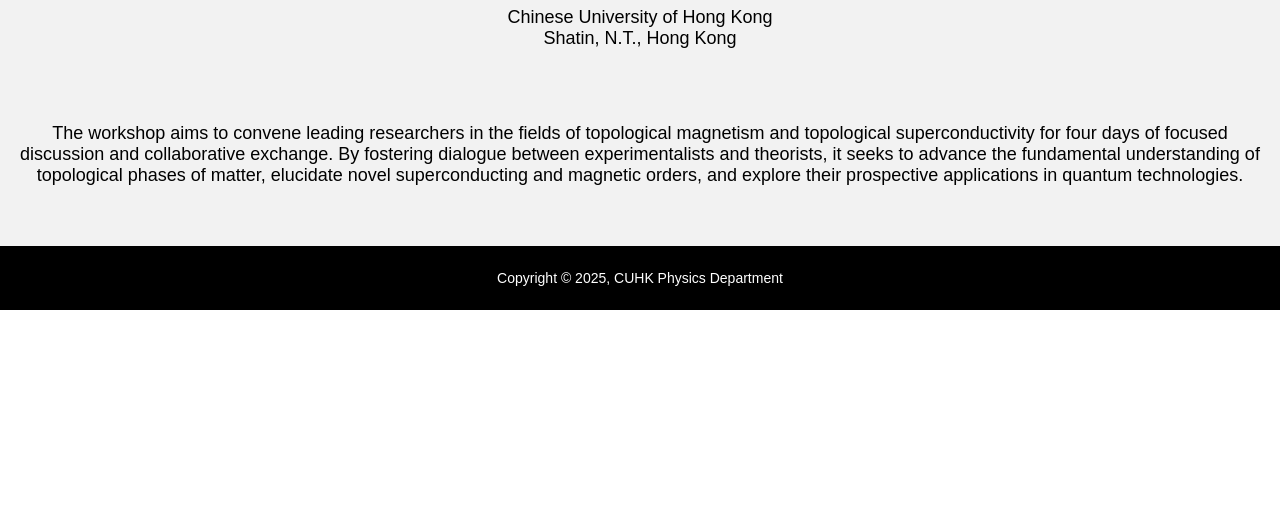
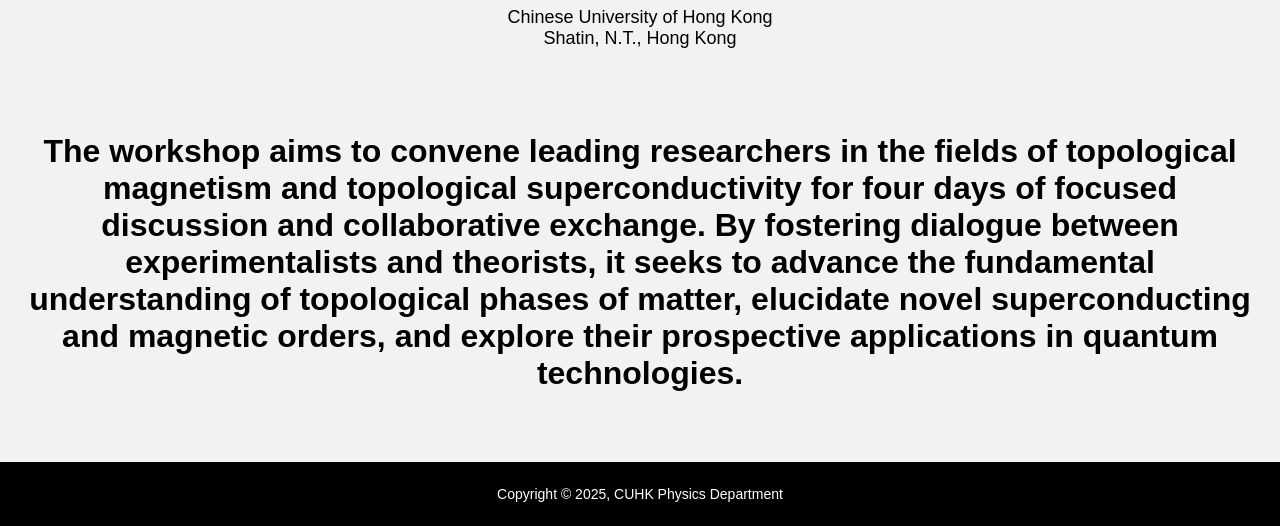
Before and after one commit to hkwangpc123-hash/TopQM, a plain HTML site: page index.html in a window 1280 px wide. Shown: the part 631-1157 px from the top of the page. Before the commit the page ends 941 px from the top, so only its background shows below. Drawn offline with Linux system fonts and the light colour scheme.

Commit message:
Update index.html

```diff
--- a/index.html
+++ b/index.html
@@ -236,7 +236,7 @@
     <br>
      <br>
      <br>
-    <p>The workshop aims to convene leading researchers in the fields of topological magnetism and topological superconductivity for four days of focused discussion and collaborative exchange. By fostering dialogue between experimentalists and theorists, it seeks to advance the fundamental understanding of topological phases of matter, elucidate novel superconducting and magnetic orders, and explore their prospective applications in quantum technologies.</p>
+    <h1>The workshop aims to convene leading researchers in the fields of topological magnetism and topological superconductivity for four days of focused discussion and collaborative exchange. By fostering dialogue between experimentalists and theorists, it seeks to advance the fundamental understanding of topological phases of matter, elucidate novel superconducting and magnetic orders, and explore their prospective applications in quantum technologies.</h1>
   </div>
 
   <footer class="footer">
```
